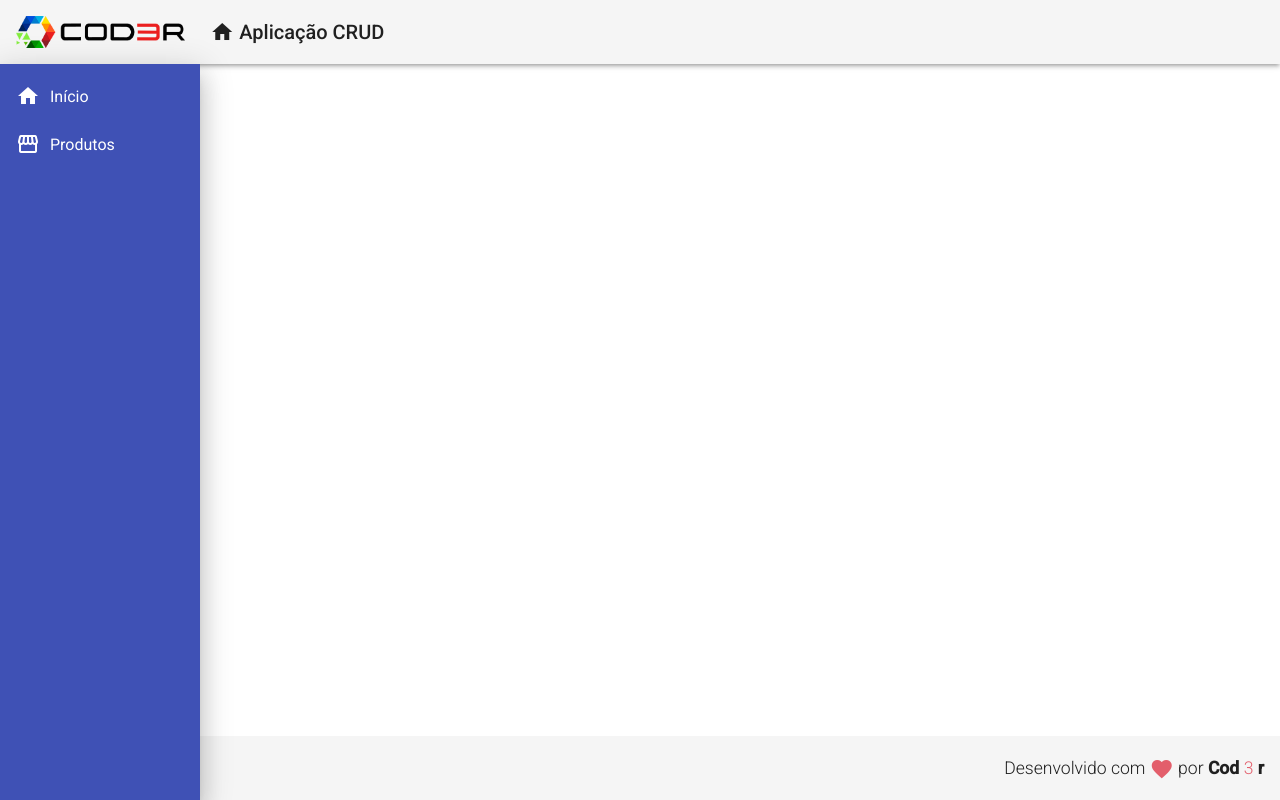
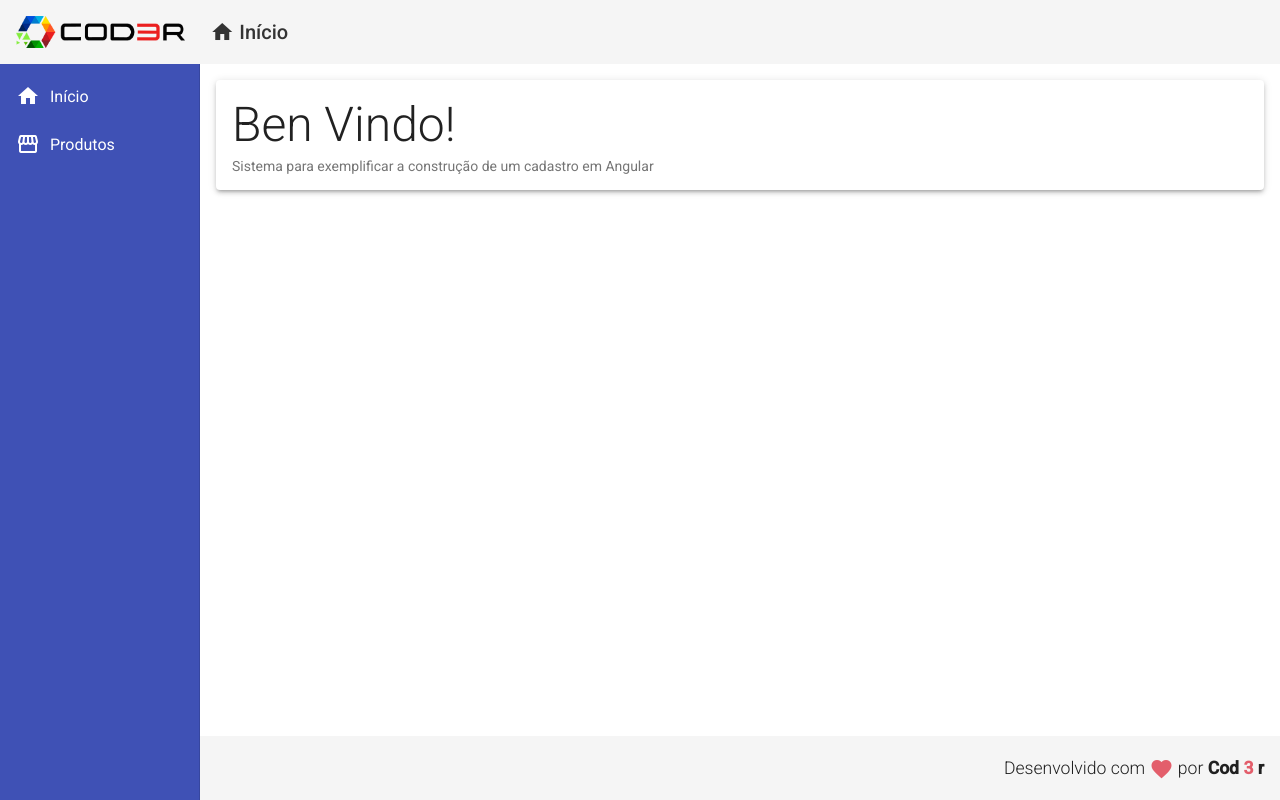
Before and after one commit to felixtitonina/Angular-crud, an Angular app: page / in a window 1280 px wide. Built offline with nearby package versions, Linux system fonts and the light colour scheme.

Commit message:
Criando component views/home

```diff
--- a/src/app/components/template/foolter/foolter.component.css
+++ b/src/app/components/template/foolter/foolter.component.css
@@ -6,7 +6,7 @@
   justify-content: flex-end;
 }
 
-.footer span{
+.footer > span{
     font-size: 1.1rem;
     font-weight: 300;
 }
--- a/src/app/components/template/header/header.component.css
+++ b/src/app/components/template/header/header.component.css
@@ -6,7 +6,8 @@
 .header a {
   display: flex;
   align-items: center;
-  text-decoration: nome;
+  text-decoration: none;
+  color: #333;
 }
 
 .header .logo {
--- a/src/app/components/template/header/header.component.html
+++ b/src/app/components/template/header/header.component.html
@@ -1,4 +1,4 @@
-<mat-toolbar class="header mat-elevation-z3">
+<mat-toolbar class="header mat-elevation-z4">
     <span>
         <a>
             <img class="logo" src="assets/img/logo-200506-094136.png" alt="logo">
@@ -9,7 +9,7 @@
             <i class="material-icons">
                 home
             </i>
-            Aplicação CRUD
+            Início
         </a>
     </span>
 
--- a/src/app/components/template/nav/nav.component.css
+++ b/src/app/components/template/nav/nav.component.css
@@ -5,9 +5,14 @@
 }
 
 .sidenav a {
-    color: #fff;
+    color: #FFF;
 
 }
 .sidenav i {
     padding-right: 10px;
 }
+
+.content {
+    padding: 16px;
+    background-color: #FFF;
+}
--- a/src/app/components/template/nav/nav.component.html
+++ b/src/app/components/template/nav/nav.component.html
@@ -1,5 +1,5 @@
 <mat-sidenav-container class="container">
-    <mat-sidenav class="sidenav" mode="sise" opened fixedInViewport="true" fixedTopGap="64">
+    <mat-sidenav class="sidenav" mode="side" opened fixedInViewport="true" fixedTopGap="64">
         <mat-nav-list class="nav-list">
             <a mat-list-item>
                 <i class="material-icons">
@@ -15,4 +15,8 @@
             </a>
         </mat-nav-list>
     </mat-sidenav>
+    <mat-sidenav-content class="content">
+        <app-home></app-home>
+    </mat-sidenav-content>
+
 </mat-sidenav-container>
--- /dev/null
+++ b/src/app/views/home/home.component.css
@@ -0,0 +1,5 @@
+.home .title {
+    font-size: 3rem;
+    font-weight: 300;
+    line-height: 1.2;
+}
--- /dev/null
+++ b/src/app/views/home/home.component.html
@@ -0,0 +1,8 @@
+<mat-card class="home mat-elevation-z3">
+    <mat-card-title class="title">
+        Ben Vindo!
+    </mat-card-title>
+    <mat-card-subtitle class="subtitle">
+        Sistema para exemplificar a construção de um cadastro em Angular
+    </mat-card-subtitle>
+</mat-card>
--- /dev/null
+++ b/src/app/views/home/home.component.ts
@@ -0,0 +1,15 @@
+import { Component, OnInit } from '@angular/core';
+
+@Component({
+  selector: 'app-home',
+  templateUrl: './home.component.html',
+  styleUrls: ['./home.component.css']
+})
+export class HomeComponent implements OnInit {
+
+  constructor() { }
+
+  ngOnInit(): void {
+  }
+
+}
```
Also changed, not shown: src/app/app.module.ts (+6 -2 lines), 1 other file (tests, documents, lock files or other folders).
